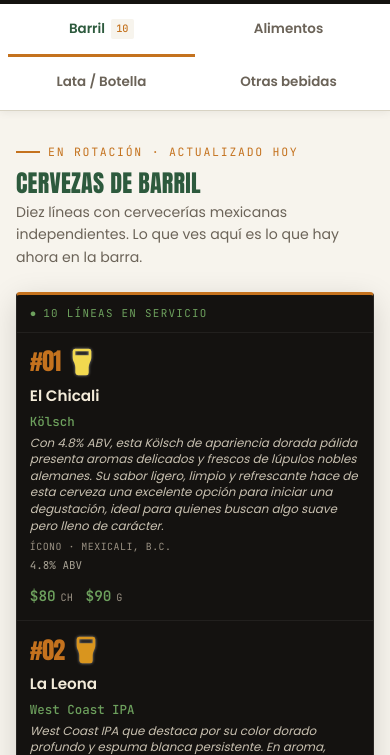
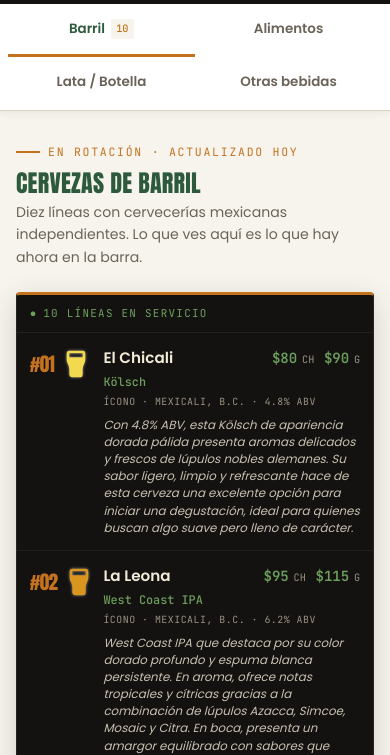
Before and after one commit to carlos-etienne/vecindario, an Astro site in the folder web/: page /menu in a window 390 px wide. Shown: the part 89-844 px from the top of the page. Built offline with nearby package versions, Linux system fonts and the light colour scheme; Astro itself is replaced by a stand-in of ours.

Commit message:
Menú: reestructurar fila de tap para descripciones largas (nombre+precios arriba, estilo y cervecera/ABV juntos, descripción al final); quitar 'actualizado hoy' hardcodeado

```diff
--- a/web/src/components/TapWall.astro
+++ b/web/src/components/TapWall.astro
@@ -12,7 +12,7 @@
   <div class="tapwall-card">
     <div class="tapwall-bar">
       <span class="tw-live">CERVEZA DE BARRIL · EN ROTACIÓN</span>
-      <span class="tw-updated">Actualizado hoy · 10 líneas</span>
+      <span class="tw-updated">10 líneas</span>
     </div>
     <div class="tap-grid-compact">
       {taps.map((tap) => (
@@ -60,7 +60,7 @@
   <div class="tapwall">
     <div class="tapwall-bar">
       <span class="tw-live">10 LÍNEAS EN SERVICIO</span>
-      <span class="tw-updated">Última actualización: hoy 16:42</span>
+      <span class="tw-updated">CH = chico · G = grande</span>
     </div>
     <div class="tapwall-grid">
       {taps.map((tap) => (
@@ -69,27 +69,28 @@
             <span class="tap-num-full">#{String(tap.num).padStart(2, '0')}</span>
             <BeerGlass color={tap.color} size={32} />
           </div>
-          <div class="tap-info-full">
-            <div class="tap-name-full">
+          <div class="tap-main-full">
+            <div class="tap-topline">
+              <span class="tap-name-full">
                 {tap.nombre}
                 {tap.badges.map((b) => (
                   <span class={`tap-badge-full ${b.toLowerCase()}`}>{b}</span>
                 ))}
-            </div>
-            <div class="tap-style-full">{tap.estilo}</div>
-            {tap.descripcion && <div class="tap-desc-full">{tap.descripcion}</div>}
-            <div class="tap-brewery-full">{tap.cerveceria} · {tap.origen}</div>
-            <div class="tap-abv-full">{tap.abv} ABV{tap.ibu ? ` · ${tap.ibu} IBU` : ''}</div>
-          </div>
-          <div class="tap-prices-full">
+              </span>
+              <span class="tap-prices-full">
                 {tap.disponible ? (
                   <>
                     <span class="tap-price-line">${tap.precioCh}<small>CH</small></span>
                     <span class="tap-price-line">${tap.precioG}<small>G</small></span>
                   </>
                 ) : (
-              <span class="tap-price-line" style="color:#9a9183;">—</span>
+                  <span class="tap-price-line agotada-txt">Agotada</span>
                 )}
+              </span>
+            </div>
+            <div class="tap-style-full">{tap.estilo}</div>
+            <div class="tap-meta-full">{tap.cerveceria} · {tap.origen} · {tap.abv} ABV{tap.ibu ? ` · ${tap.ibu} IBU` : ''}</div>
+            {tap.descripcion && <div class="tap-desc-full">{tap.descripcion}</div>}
           </div>
         </div>
       ))}
@@ -171,8 +172,8 @@
   }
   .tap-row-full {
     display: grid;
-    grid-template-columns: 88px 1fr auto;
-    gap: 0.8rem; align-items: center;
+    grid-template-columns: 88px 1fr;
+    gap: 0.8rem; align-items: start;
     padding: 0.9rem 1rem;
     border-right: 1px solid rgba(255,255,255,0.06);
     border-bottom: 1px solid rgba(255,255,255,0.06);
@@ -182,30 +183,31 @@
   .tap-row-full:nth-last-child(-n+2) { border-bottom: none; }
   .tap-row-full:hover { background: rgba(196,114,30,0.05); }
   .tap-row-full.agotada { opacity: 0.45; }
-  .tap-num-wrap { display: flex; flex-direction: row; align-items: center; gap: 0.35rem; }
+  .tap-num-wrap { display: flex; flex-direction: row; align-items: center; gap: 0.35rem; padding-top: 0.15rem; }
   .tap-num-full {
     font-family: 'Anton', sans-serif; font-size: 1.8rem;
     color: var(--vbg-ambar); line-height: 0.85; letter-spacing: -0.03em;
   }
-  .tap-info-full .tap-name-full {
+  .tap-topline {
+    display: flex; justify-content: space-between; align-items: baseline;
+    gap: 0.8rem; flex-wrap: wrap; margin-bottom: 0.2rem;
+  }
+  .tap-name-full {
     font-weight: 600; color: #f3ebd9; font-size: 1rem;
-    display: flex; align-items: center; gap: 0.5rem; flex-wrap: wrap; margin-bottom: 0.2rem;
+    display: inline-flex; align-items: center; gap: 0.5rem; flex-wrap: wrap;
   }
-  .tap-info-full .tap-style-full {
-    font-family: 'JetBrains Mono', monospace; font-size: 0.86rem;
-    color: var(--vbg-verde-claro); font-weight: 500; margin-bottom: 0.2rem;
+  .tap-style-full {
+    font-family: 'JetBrains Mono', monospace; font-size: 0.8rem;
+    color: var(--vbg-verde-claro); font-weight: 500; margin-bottom: 0.15rem;
+  }
+  .tap-meta-full {
+    font-family: 'JetBrains Mono', monospace; font-size: 0.68rem;
+    color: #9a9183; text-transform: uppercase; letter-spacing: 0.05em;
+    margin-bottom: 0.4rem;
   }
   .tap-desc-full {
-    font-size: 0.78rem; color: #c8c0b0; line-height: 1.4; margin-bottom: 0.3rem;
+    font-size: 0.78rem; color: #c8c0b0; line-height: 1.45;
     font-style: italic;
-  }
-  .tap-info-full .tap-brewery-full {
-    font-family: 'JetBrains Mono', monospace; font-size: 0.68rem;
-    color: #9a9183; text-transform: uppercase; letter-spacing: 0.05em;
-  }
-  .tap-info-full .tap-abv-full {
-    font-family: 'JetBrains Mono', monospace; font-size: 0.76rem;
-    color: #a8a294; margin-top: 0.15rem;
   }
   .tap-badge-full {
     display: inline-block; font-family: 'JetBrains Mono', monospace; font-size: 0.58rem;
@@ -216,15 +218,16 @@
   .tap-badge-full.new { color: #fff; border-color: var(--vbg-ambar); background: var(--vbg-ambar); }
   .tap-badge-full.agotada { color: #9a9183; border-color: #9a9183; }
   .tap-prices-full {
-    display: flex; flex-direction: column; align-items: flex-end; gap: 0.25rem;
-    font-family: 'JetBrains Mono', monospace;
+    display: flex; align-items: baseline; gap: 0.6rem;
+    font-family: 'JetBrains Mono', monospace; white-space: nowrap; margin-left: auto;
   }
   .tap-price-line {
-    color: var(--vbg-verde-claro); font-weight: 600; font-size: 0.93rem; white-space: nowrap;
+    color: var(--vbg-verde-claro); font-weight: 600; font-size: 0.93rem;
   }
   .tap-price-line small {
     color: #9a9183; font-weight: 400; font-size: 0.64rem; margin-left: 0.3rem; text-transform: uppercase;
   }
+  .tap-price-line.agotada-txt { color: #9a9183; font-size: 0.8rem; }
 
   /* Slider nav (solo móvil) */
   .tap-slider-nav { display: none; }
@@ -310,27 +313,20 @@
     .tapwall-bar { padding: 0.6rem 0.8rem; }
     .tapwall-bar .tw-updated { display: none; }
 
-    /* Full (menú): columna única — número arriba, info debajo */
+    /* Full (menú): mismo layout compacto — num izquierda, contenido derecha */
     .tap-row-full {
-      grid-template-columns: 1fr;
-      gap: 0.4rem;
+      grid-template-columns: 64px 1fr;
+      gap: 0.6rem;
       padding: 0.8rem;
       align-items: start;
     }
-    .tap-num-wrap { align-items: center; }
-    .tap-num-full { font-size: 1.5rem; }
-    .tap-info-full .tap-name-full { font-size: 0.95rem; }
-    .tap-info-full .tap-style-full { font-size: 0.78rem; }
+    .tap-num-full { font-size: 1.2rem; }
+    .tap-name-full { font-size: 0.95rem; }
+    .tap-style-full { font-size: 0.74rem; }
+    .tap-meta-full { font-size: 0.62rem; }
     .tap-desc-full { font-size: 0.74rem; }
-    .tap-info-full .tap-brewery-full { font-size: 0.62rem; }
-    .tap-info-full .tap-abv-full { font-size: 0.68rem; }
-    .tap-prices-full {
-      flex-direction: row;
-      gap: 0.8rem;
-      align-items: baseline;
-      margin-top: 0.2rem;
-    }
-    .tap-price-line { font-size: 0.9rem; }
+    .tap-price-line { font-size: 0.88rem; }
+    .tap-topline { gap: 0.5rem; }
 
     /* Compact (home): mantener 2 columnas internas pero ajustado */
     .tap-c {
```
Lines whose indentation alone changed are shown as unchanged.
